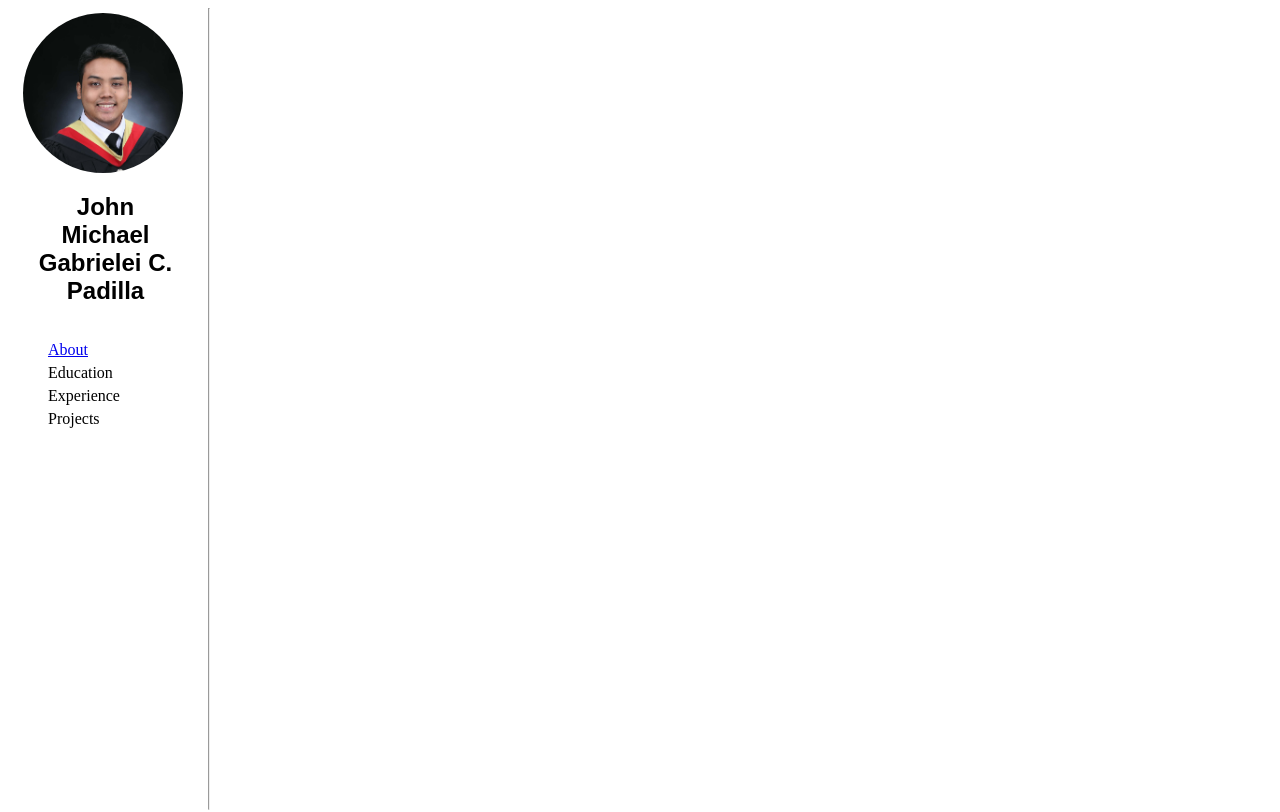
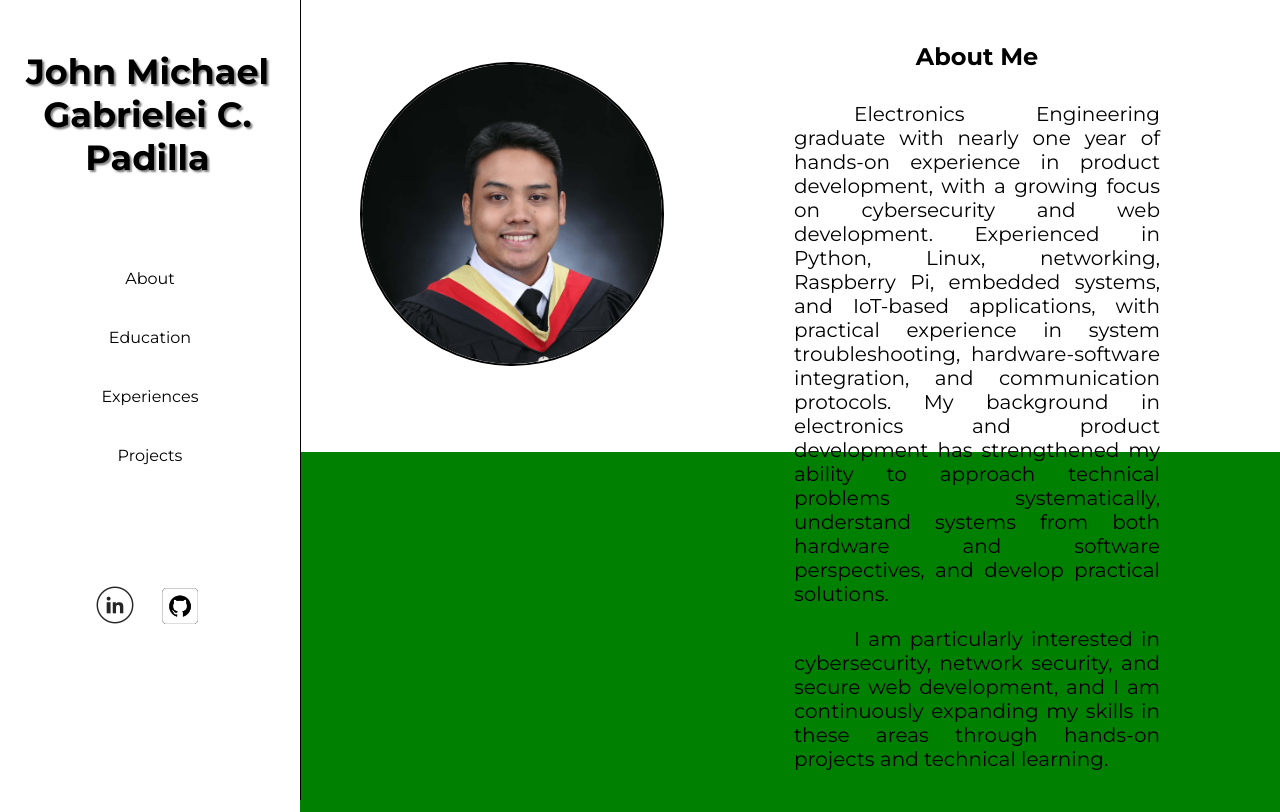
Before and after one commit to jmgcp1101/JMGCPadilla, a plain HTML site: page index.html in a window 1280 px wide. Shown: the top 812 px of the page. Drawn offline with Linux system fonts and the light colour scheme.

Commit message:
restructuring of html and css, worked on side nav bar, started about me section, trial of animations and effects

```diff
--- /dev/null
+++ b/about.css
@@ -0,0 +1,28 @@
+#about {
+    display: flex;
+    background-color: white;
+    width: auto;
+    height: 450px;
+
+}
+
+#pfp {
+    width: 300px;
+    height: 300px;
+    object-fit: cover;
+    object-position: top;
+    margin-top: 60px;
+    margin-left: 60px;
+    margin-right: 50px;
+    flex-shrink: 0;
+    border-radius: 100%;
+    border: 2px solid black
+
+}
+
+#about-content {
+    display: flex;
+    flex-direction: column;
+    margin: 40px 100px 40px 60px;
+    align-items: center;
+}
--- a/index.html
+++ b/index.html
@@ -1,25 +1,63 @@
 <!DOCTYPE html>
+<html lang="en">
+
 <head>
     <meta charset="UTF-8">
-    <meta name="viewport" content="width=device-width, initial scale=1.0">
+    <meta name="viewport" content="width=device-width, initial-scale=1.0">
     <title>John Michael Padilla</title>
     <link href="styles.css" rel="stylesheet">
+    <link href="about.css" rel="stylesheet">
+    <link rel="preconnect" href="https://fonts.googleapis.com">
+    <link rel="preconnect" href="https://fonts.gstatic.com" crossorigin>
+    <link href="https://fonts.googleapis.com/css2?family=Montserrat:ital,wght@0,100..900;1,100..900&display=swap" rel="stylesheet">
 </head>
 
 <body>
-    <header>
-        <div class="nav-content">
-            <nav class="navbar">
-                <img src="assets\grad-pic-padilla.jpg" alt="profile picture">
-                <h1 class="name">John Michael Gabrielei C. Padilla</h1>
-                <ul class="navlist">
-                    <li><a href="#about">About</a></li>
-                    <li>Education</li>
-                    <li>Experience</li>
-                    <li>Projects</li>
-                </ul>
-            </nav>
+    <header id="nav-header">
+        <div id="side-nav">
+            <h1 id="name">John Michael </br> Gabrielei C. Padilla</h1>
+            <ul id="link-list">
+                <li><a href="#about">About</a></li>
+                <li><a href="#education">Education</a></li>
+                <li><a href="#experience">Experiences</a></li>
+                <li><a href="#projects">Projects</a></li>
+            </ul>
+            <div id="icons">
+                <a href="https://www.linkedin.com/in/john-michael-gabrielei-padilla-b33250364/"  target="blank">
+                    <img id="linkedin" src="assets\linkedin icon.png" alt="linkedin account" class="social-icons">
+                </a>
+                <a href="https://github.com/jmgcp1101" target="blank">
+                    <img id="github" src="assets\github icon.png" alt="GitHub link" class="social-icons">
+                </a>
+            </div>
         </div>
         <hr>
     </header>
+    <main id="main-section">
+        <div id="about" class="section-part">
+            <img id="pfp" src="assets\grad-pic-padilla.jpg" alt="profile picture">
+            <div id="about-content">
+                <h2 class="section-titles">About Me</h2>
+                <p class="section-para">        Electronics Engineering graduate with nearly one year of hands-on experience
+                    in product development, with a growing focus on cybersecurity and web
+                    development. Experienced in Python, Linux, networking, Raspberry Pi, embedded
+                    systems, and IoT-based applications, with practical experience in system
+                    troubleshooting, hardware-software integration, and communication protocols.
+                    My background in electronics and product development has strengthened my
+                    ability to approach technical problems systematically, understand systems
+                    from both hardware and software perspectives, and develop practical solutions.
+                </p>
+                <p class="section-para">    I am particularly interested in cybersecurity, network security, and secure
+                    web development, and I am continuously expanding my skills in these areas
+                    through hands-on projects and technical learning.
+                </p>
+            </div>
+        </div>
+        <div id="education" class="section-part"></div>
+        <div id="experience" class="section-part"></div>
+        <div id="projects" class="section-part"></div>
+    </main>
+
 </body>
+
+</html>
--- a/styles.css
+++ b/styles.css
@@ -1,53 +1,146 @@
-/* HEADER */
-
-header{
-    display: flex;
-    padding: 0%;
-}
-.name {
-    font-family: Arial, Helvetica, sans-serif;
-    text-align: center;
-    margin-left: 25px;
-    margin-right: 30px;
+* {
+    margin: 0;
+    font-family: "montserrat", sans-serif;
 }
 
-.navbar {
-    display: flex;
-    flex-direction: column;
+html {
+    scroll-behavior: smooth;
+    margin: 0;
+    animation: fadeIn 1s ease-in;
 }
 
-.navlist{
-    justify-content: center;
+
+
+#main {
+    display: flex;
+    align-items: stretch;
+}
+
+/* Side Nav Bar */
+
+#nav-header {
+    display: flex;
+}
+
+#side-nav {
+    background-color: white;
+    width: 300px;
+    height: 100vh;
+    position: fixed;
+    border-right: 1px solid black;
+}
+
+#name {
+    text-align: center;
+    font-size: 35px;
+    margin-top: 50px;
+    margin-right: 5px;
+    text-shadow: 2px 2px 2px gray;
+    animation: fadeIn 2s ease-in;
+}
+
+@keyframes fadeIn {
+    from {
+        opacity: 0;
+    }
+
+    to {
+        opacity: 1;
+    }
+}
+
+#link-list {
+    margin-top: 90px;
+}
+
+a {
+    font-style: none;
+    color: black;
+    text-decoration: none;
 }
 
 li {
-    display: flex;
+    list-style: none;
     text-align: center;
-    padding-bottom: 5px;
-    padding-top: 5 px;
-    margin-left: 0px;
+    margin-right: 40px;
+    margin-top: 40px;
+    transition: transform 0.2s ease;
 }
 
-hr {
-    width: 0.1px;
-    height: 100vh;
-    margin: 0;
-    color: black;
-
+li:hover {
+    transform: scale(1.1);
+    text-shadow: 2px 2px 2px gray;
 }
 
-.nav-content {
-    width: 200px;
-
+#icons {
+    display: flex;
+    margin-top: 100px;
+    justify-content: center;
+    margin-left: 10px;
 }
 
-img {
-    width: 160px;
-    height: 160px;
-    object-fit: cover ;
-    object-position: 0px 0.1px;
-    margin-top: 5px;
-    margin-right: 20px;
-    margin-left: 15px;
-    border-radius: 100%;
+#linkedin {
+    width: 50px;
+    margin-top: 15px;
+    transition: transform 0.2s ease;
 }
+
+#linkedin:hover {
+    transform: scale(1.1);
+    text-shadow: 2px 2px 2px gray;
+}
+
+#github {
+    width: 80px;
+    height: 80px;
+    margin-top: 1px;
+    transition: transform 0.2s ease;
+}
+
+#github:hover {
+    transform: scale(1.1);
+    text-shadow: 2px 2px 2px gray;
+}
+
+#main-section {
+    margin-top: 0;
+    margin-left: 300px;
+}
+
+/* Main Sections */
+
+
+
+
+
+
+#education {
+    background-color: green;
+    width: auto;
+    height: 450px;
+}
+
+#experience {
+    background-color: yellow;
+    width: auto;
+    height: 450px;
+}
+
+
+#projects {
+    background-color: purple;
+    width: auto;
+    height: 450px;
+}
+
+.section-titles {
+    text-align: center;
+    margin-bottom: 30px;
+}
+
+.section-para {
+    text-align: justify;
+    font-size: 20px;
+    padding: 1px 20px 20px 20px;
+    text-indent: 60px;
+}
```
Also changed, not shown: assets/github icon.png (added), assets/linkedin icon.png (added).
